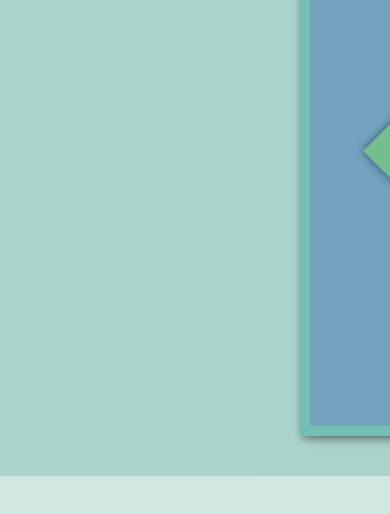
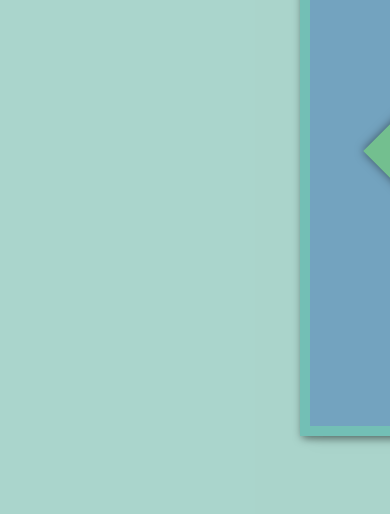
Before and after one commit to ExploreAritra/ExploreAritra.github.io, a plain HTML site: page index.html in a window 390 px wide. Shown: the part 174-688 px from the top of the page. Drawn offline with nearby package versions, Linux system fonts and the light colour scheme.

Commit message:
Update style.css

```diff
--- a/css/style.css
+++ b/css/style.css
@@ -332,16 +332,17 @@ section span {
   /* For mobile phones: */
   html{
     position: relative;
-    height: 650px;
+    height: 100%;
     overflow: hidden;
   }
   body{
     position: relative;
+    height: 100%;
     overflow: scroll;
   }
   section {
     position: relative;
-    height: 650px;
+    height: 100%;
     background: transparent;
     z-index: 99;
   }
```
